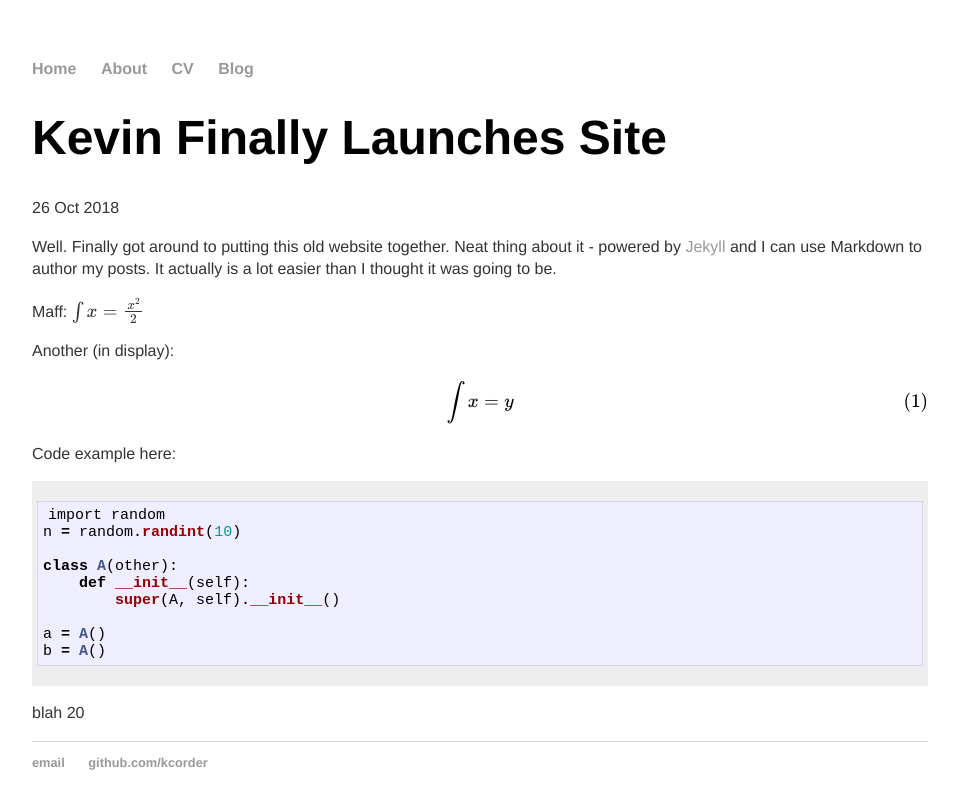
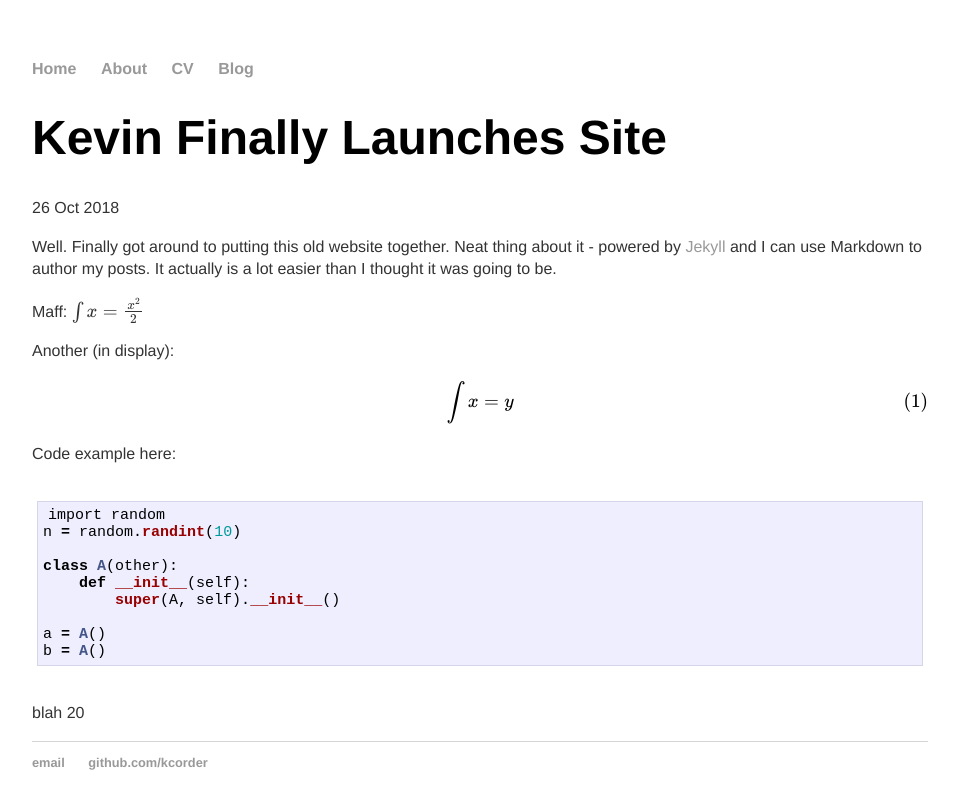
Before and after one commit to kcorder/kcorder.github.io, a Jekyll site: the page built from _posts/2018-10-26-first-post.md, in a window 1280 px wide. Shown: the top 809 px of the page, without its empty margins (160-1119 px from the left). Built offline with Jekyll 4.4.1, drawn with Linux system fonts in a browser that asks for light colours; formulas are drawn with MathJax 3.

Commit message:
Update main.css

```diff
--- a/css/main.css
+++ b/css/main.css
@@ -43,7 +43,10 @@ ul.posts li {
     list-style: none;
 }
 
-.highlight  { background: #eeeeee; }
+.highlight  {
+    background: #ffffff;
+    padding: 5px;
+}
 .highlight .c { color: #999988; font-style: italic } /* Comment */
 .highlight .err { color: #a61717; background-color: #e3d2d2 } /* Error */
 .highlight .k { font-weight: bold } /* Keyword */
```
